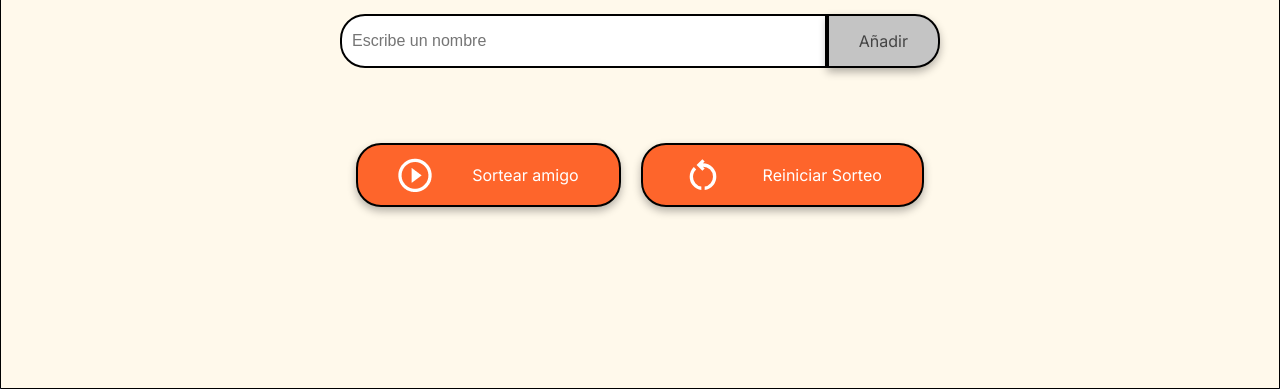
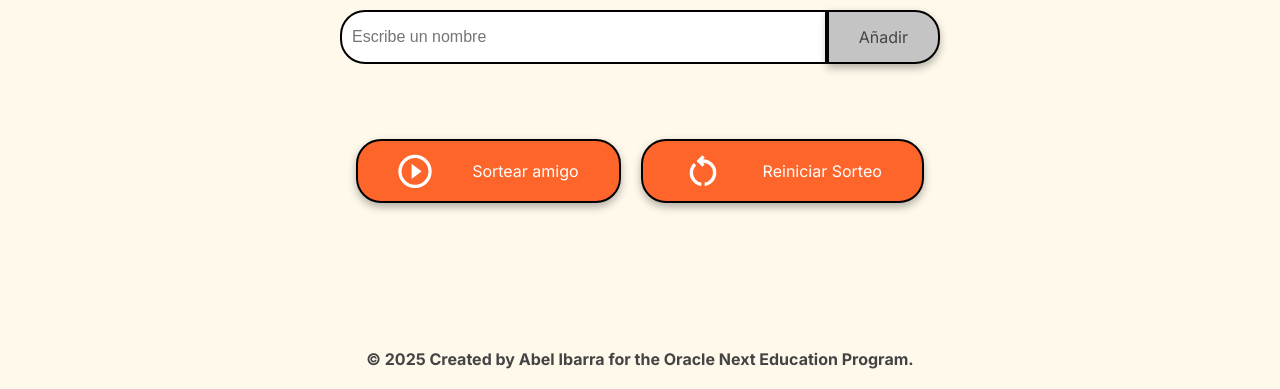
Before and after one commit to AbelIbarraSol/challenge-amigo-secreto, a plain HTML site: page index.html in a window 1280 px wide. Shown: the part 411-800 px from the top of the page. Drawn offline with Linux system fonts and the light colour scheme.

Commit message:
Cambios en la interfaz

```diff
--- a/index.html
+++ b/index.html
@@ -16,7 +16,6 @@
             <h1 class="main-title">Amigo Secreto</h1>
             <img src="assets/amigo-secreto.png" alt="Imagen representativa de amigo secreto">
         </header>
-
         <section class="input-section">
             <h2 class="section-title">Digite el nombre de sus amigos</h2>
             <div class="input-wrapper">
@@ -39,8 +38,12 @@
                 </button>
             </div>
         </section>
+        <section class="footer-content">
+            <div class="information-container">
+                <p>&copy; 2025 Created by Abel Ibarra for the Oracle Next Education Program.</p>
+            </div>
+        </section>
     </main>
-
     <script src="app.js" defer></script>
 </body>
 </html>
--- a/style.css
+++ b/style.css
@@ -5,6 +5,7 @@
     --color-button: #fe652b;
     --color-button-hover: #e55720;
     --color-text: #444444;
+    --color-footer:#353531;
     --color-white: #FFFFFF;
 }
 
@@ -17,8 +18,10 @@
 
 body {
     height: 100vh;
-    background-color: var(--color-primary);
+    /* background-color: var(--color-primary); */
+    background-image: url(/assets/background.png);
     display: flex;
+    flex-direction: column;
     justify-content: center;
     align-items: center;
 }
@@ -43,7 +46,7 @@ body {
 .input-section {
     flex: 60%;
     background-color: var(--color-secondary);
-    border: 1px solid #000;
+    /* border: 1px solid #000; */
     border-radius: 64px 64px 0 0;
     display: flex;
     flex-direction: column;
@@ -161,3 +164,19 @@ ul {
 .button-draw:hover {
     background-color: var(--color-button-hover);
 }
+
+.footer-content{
+    background-color: var(--color-secondary);
+    display: flex;
+    flex-direction: column;
+    align-items: center;
+    width: 100%;
+    padding:20px 10px ;
+}
+
+.information-container p{
+    font-family: "Inter", sans-serif;
+    font-size: 16px;
+    font-weight: 700;
+    color: var(--color-text);
+}
```
Also changed, not shown: assets/background.png (added), 1 other file.
